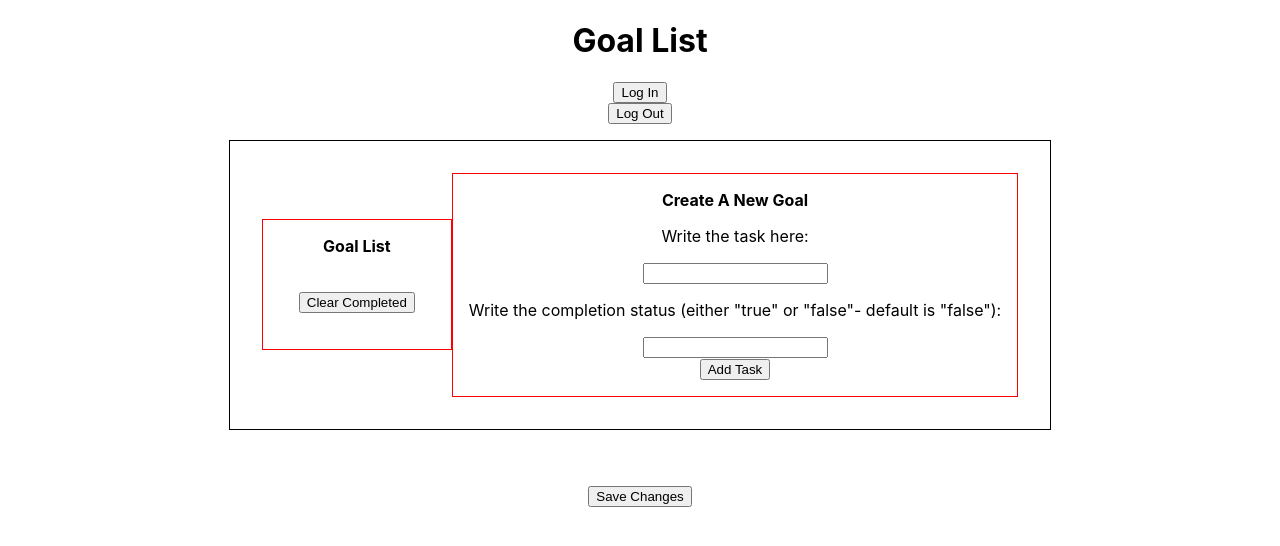
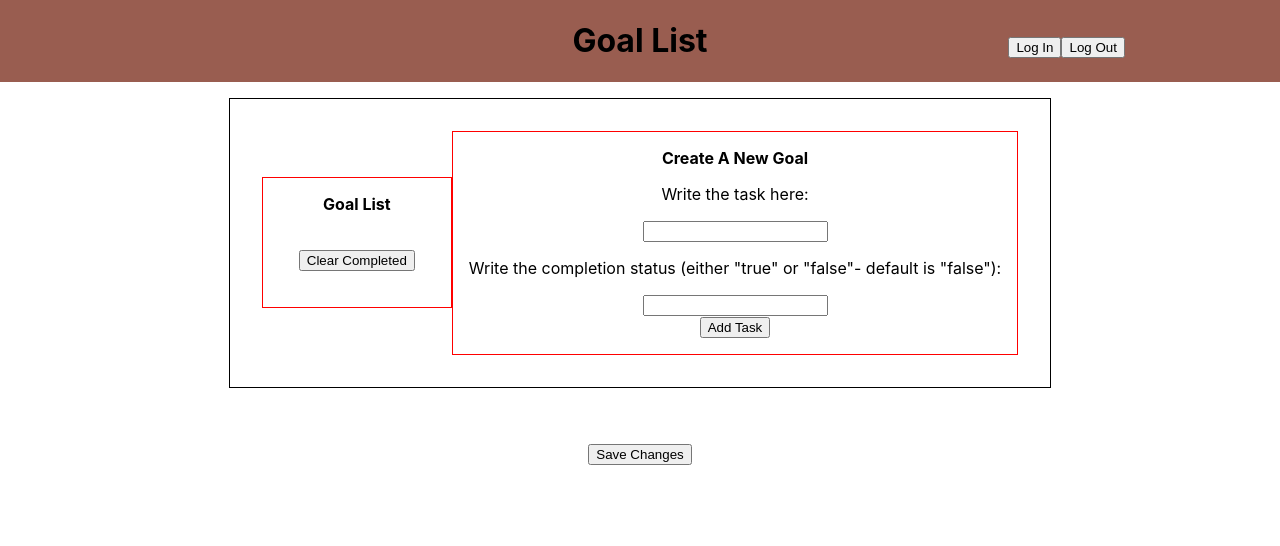
Before and after one commit to ctbreen/xyzBuddy, a React (Create React App) app in the folder front-end/: page / in a window 1280 px wide. Shown: the top 546 px of the page. Built offline with nearby package versions, Linux system fonts and the light colour scheme; no server answers.

Commit message:
Added minor css changes
-Separated top bar to be visually appealing
-Make logical sense now

```diff
--- a/front-end/src/App.css
+++ b/front-end/src/App.css
@@ -25,3 +25,20 @@
 .PushChanges {
   margin-top: 20px;
 }
+.box-top {
+  display: table;
+  width: 100%;
+}
+.box-top-left{
+  display: table-cell;
+  width: 33%;
+  text-align: left;
+  background-color: #995D50;
+}
+.box-top-center,
+.box-top-right {
+  display: table-cell;
+  width: 33%;
+  text-align: center;
+  background-color: #995D50;
+}
--- a/front-end/src/App.js
+++ b/front-end/src/App.js
@@ -50,10 +50,12 @@ function App() {
 
  return (
    <div className="App">
-      <Header/>
-      <Profile/>
-      <LoginButton/>
-      <LogoutButton/>
+      <div class="box-top">
+        <div class="box-top-left"><Profile/></div>
+        <div class="box-top-center"><Header/></div>
+        <div class="box-top-right"><LoginButton/>
+        <LogoutButton/></div>
+      </div>
       <div className='ListMods'>
         <div className="GoalList">
           <GoalList goalList={goalList} handleToggle = {handleToggle} handleFilter={handleFilter}/>
```
Lines whose indentation alone changed are shown as unchanged.
